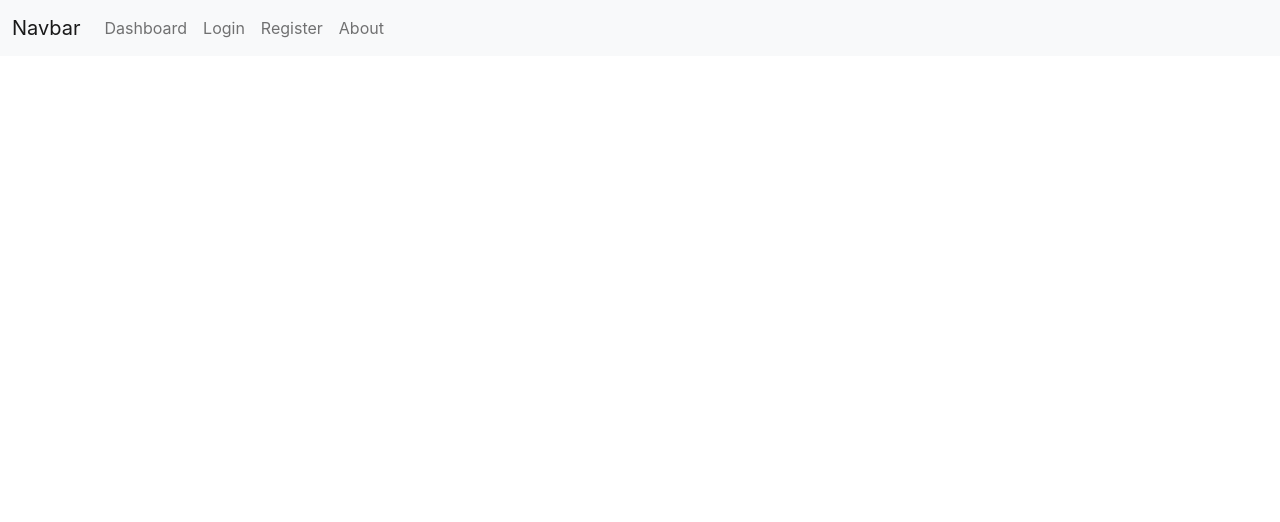
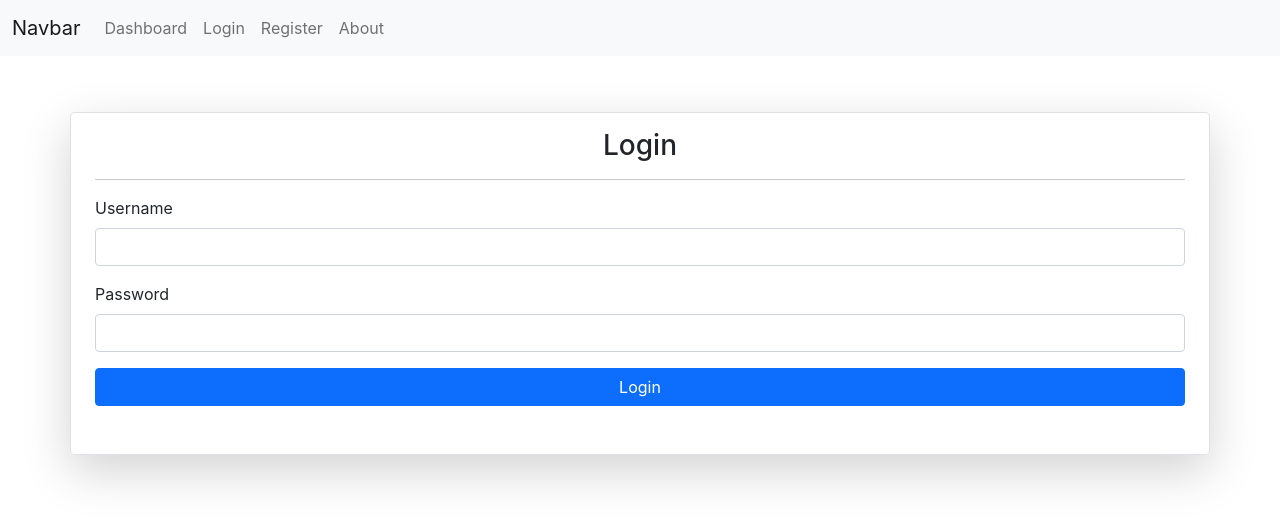
Before and after one commit to S11720037/backend-exercise-4, a React (Create React App) app: page / in a window 1280 px wide. Shown: the top 522 px of the page. Built offline with nearby package versions, Linux system fonts and the light colour scheme.

Commit message:
Adding Login Page

```diff
--- a/src/App.js
+++ b/src/App.js
@@ -1,7 +1,16 @@
 import Navbar from "./components/navbar";
+import Login from "./components/login";
 
 function App() {
-  return <Navbar />;
+  return (
+    <div>
+      <Navbar />
+
+      <div className="container-fluid p-2">
+        <Login />
+      </div>
+    </div>
+  );
 }
 
 export default App;
--- /dev/null
+++ b/src/components/login/index.js
@@ -0,0 +1,59 @@
+import { useState } from "react";
+
+function Login() {
+  const [username, setUsername] = useState("");
+  const [password, setPassword] = useState("");
+
+  const handleSubmit = () => {
+    console.log("=============");
+    console.log(`Username: ${username}`);
+    console.log(`Password: ${password}`);
+    console.log("=============");
+  };
+
+  return (
+    <div className="container-md border rounded shadow-lg mt-5 mb-3 px-4 pb-5 py-3">
+      <h3 className="text-center">Login</h3>
+      <hr />
+
+      <form>
+        <div className="mb-3">
+          <label htmlFor="username" className="form-label">
+            Username
+          </label>
+          <input
+            type="text"
+            className="form-control"
+            id="username"
+            value={username}
+            onChange={e => setUsername(e.target.value)}
+          />
+        </div>
+        <div className="mb-3">
+          <label htmlFor="password" className="form-label">
+            Password
+          </label>
+          <input
+            type="password"
+            className="form-control"
+            id="password"
+            value={password}
+            onChange={e => setPassword(e.target.value)}
+          />
+        </div>
+        <div className="text-center">
+          <button
+            type="submit"
+            className="btn btn-primary"
+            onClick={handleSubmit}
+            style={{ width: "100%" }}
+          >
+            Login
+          </button>
+        </div>
+      </form>
+    </div>
+  );
+}
+
+export default Login;
```
